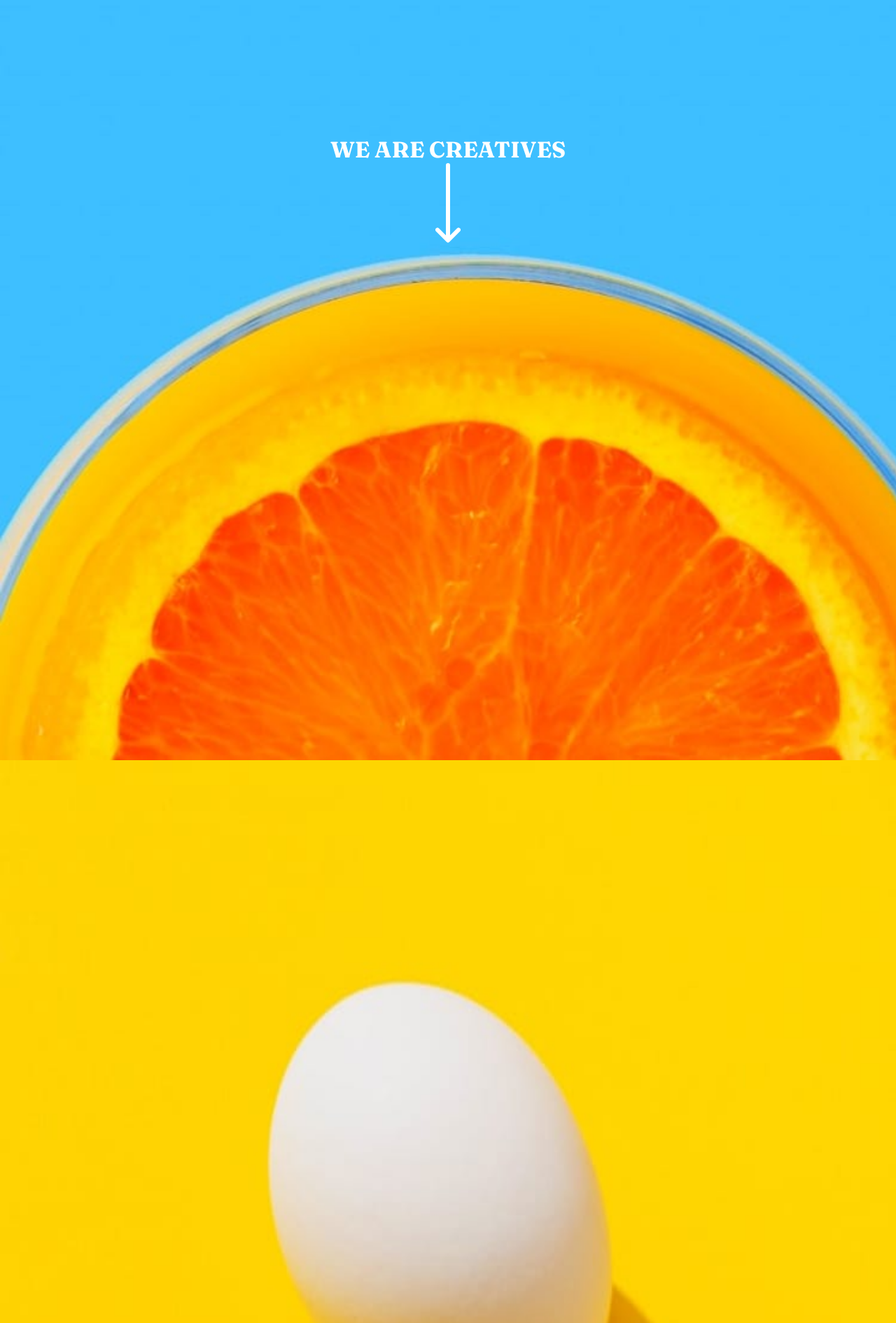
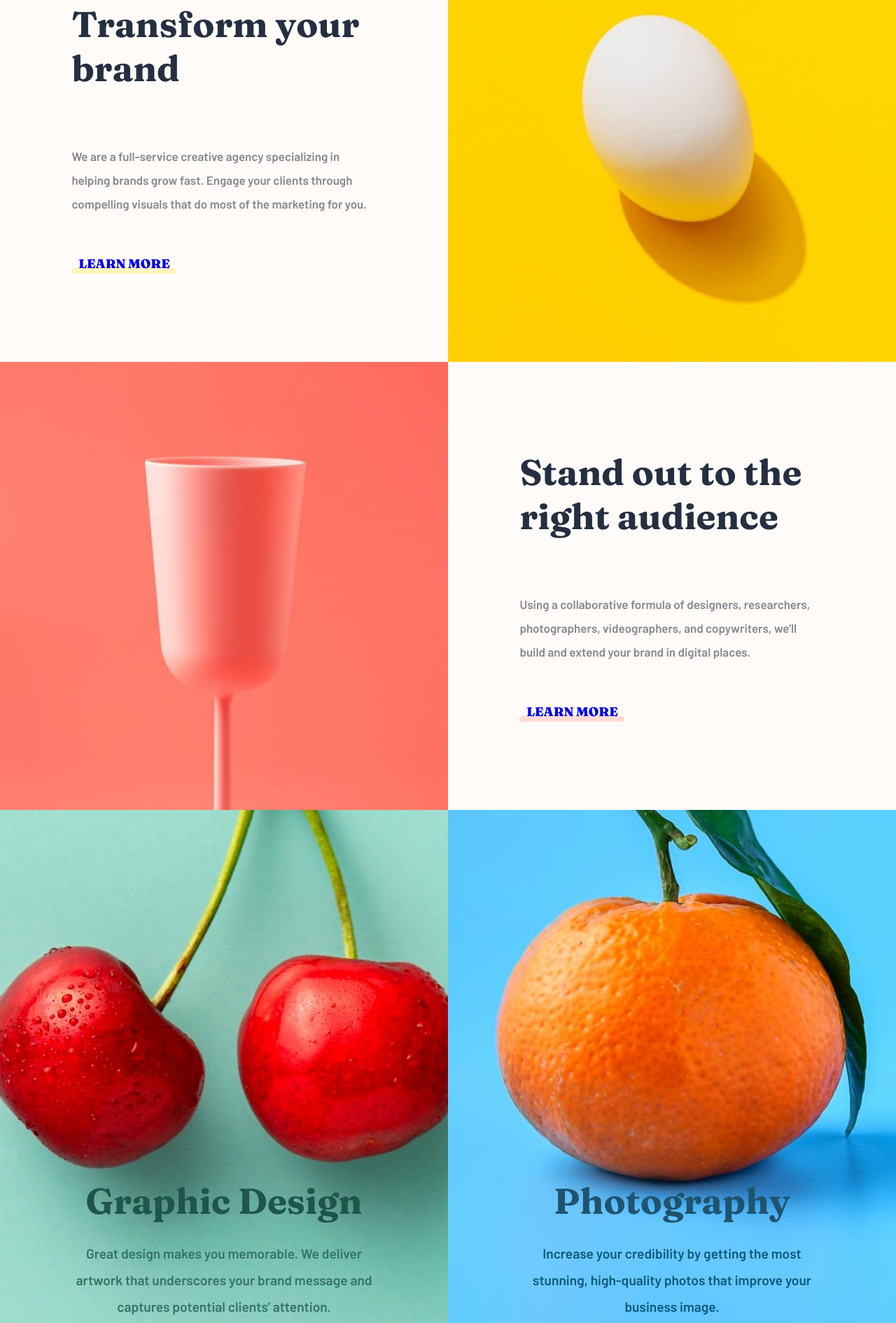
Before and after one commit to eklemis/sunnyside-agency-landing-page, a plain HTML site: page index.html in a window 1280 px wide. Shown: the part 834-2724 px from the top of the page at 70% size. Drawn offline with Linux system fonts and the light colour scheme.

Commit message:
Complete styling for desktop screen and improving backgrounds display for mobile screen

```diff
--- a/Style.css
+++ b/Style.css
@@ -18,9 +18,9 @@ nav, main, footer{
 }
 nav{
     width: 100%;
-    height: 150vw;
+    height: 143.4vw;
     background-image: url('./images/mobile/image-header.jpg');
-    background-size: cover;
+    background-size: 100vw 143.4vw;
 
     display: grid;
     grid-template-columns: 1fr 1fr;
@@ -32,7 +32,8 @@ nav{
 }
 nav h1{
     text-transform: uppercase;
-    font-size: 32px;
+    font-size: 62px;
+    margin-bottom: 50px;
 
     text-align: center;
     color: white;
@@ -354,3 +355,198 @@ footer div.footer-content div.footer-content-item:nth-child(3) img:hover{
 }
 .attribution { font-size: 11px; text-align: center; }
 .attribution a { color: hsl(228, 45%, 44%); }
+
+
+@media only screen and (min-width: 768px) {
+    nav{
+        background-image: url('./images/desktop/image-header.jpg');
+        background-size: 100vw 55.56vw;
+        height: 55.56vw;
+        width: 100%;
+
+        grid-template-columns: 1fr 1fr;
+        grid-template-rows: 1fr 3fr 4fr;
+    }
+    nav h1{
+        margin-bottom: 10vw;
+    }
+    nav div.burger{
+        display: none;
+    }
+    nav div.menu svg{
+        display: none;
+    }
+    nav div.menu{
+        position: relative;
+        display: flex;
+        flex-direction: row;
+        top: 0;
+        background-color: transparent;
+        height: 50px;
+        width: 80vw;
+        justify-content: flex-end;
+
+    }
+    nav div.menu a{
+        color: white;
+    }
+    nav div.menu a:hover{
+        background-color: white;
+        text-transform: uppercase;
+
+        font-family: 'Fraunces', sans-serif;
+        color: #fbd601;
+    }
+    main{
+        width: 100%;
+    }
+    section.why{
+        width: 100%;
+        display: grid;
+        grid-template-columns: 1fr 1fr;
+        grid-template-rows: 1fr 1fr;
+
+        row-gap: 0px;
+        column-gap: 0px;
+
+        padding: 0px 0px;
+    }
+    section.why div.why-item{
+        width: 100%;
+        height: 50vw;
+
+        padding: 100px 8vw;
+
+        align-items: flex-start;
+    }
+    section.why div.egg.why-item{
+        grid-row: 1;
+        grid-column: 2;
+
+        width: 100%;
+        height: 50vw;
+    }
+    section.why div.why-item:nth-child(2){
+        grid-row: 1;
+        grid-column: 1;
+
+        margin: 0px 0px;
+    }
+    section.why div.glass.why-item{
+        grid-row: 2;
+        grid-column: 1;
+
+        width: 100%;
+        height: 50vw;
+    }
+    section.why div.why-item:nth-child(4){
+        grid-row: 2;
+        grid-column: 2;
+
+        margin: 0px 0px;
+    }
+
+    section.why div.egg.why-item img{
+        width: 100%;
+        height: 100%;
+    }
+    section.why div.glass.why-item img{
+        width: 100%;
+        height: 100%;
+    }
+
+    section.why div.why-item h1{
+        text-align: left;
+        font-size: 4vw;
+        margin-bottom: 2vw;
+    }
+    section.why div.why-item p{
+        text-align: left;
+        font-size: 17px;
+        line-height: 2;
+        color: #88868f;
+
+        margin-top: 2vw;
+    }
+    section.why div.why-item a.learn-more{
+        font-size: 18px;
+
+        top: -18px
+    }
+    section.why div.why-item .line{
+        width: 150px;
+    }
+    section.service{
+        display: flex;
+        flex-direction: row;
+        column-gap: 0px;
+        margin-bottom: 70px;
+    }
+    section.service div.service-item{
+        display: flex;
+        flex-direction: column;
+
+        align-items: center;
+
+        width: 100%;
+        height: 60vw;
+        justify-content: flex-end;
+        padding-bottom: 3vw;
+
+        padding-left: 8vw;
+        padding-right: 8vw;
+    }
+    section.service div h1{
+        font-size: 4vw;
+        text-align: center;
+    }
+    section.service div p{
+        font-size: 1.5vw;
+    }
+    section.testimonials{
+        display: grid;
+        grid-template-columns: 1fr 1fr 1fr;
+        grid-template-rows: 1fr 3fr;
+
+        justify-items: center;
+
+        row-gap: 30px;
+    }
+    section.testimonials .testimonials-item{
+        /*border: red dashed 1px;*/
+    }
+    section.testimonials .testimonials-item:nth-child(1){
+        grid-row: 1;
+        grid-column: 1 / span 3;
+    }
+    section.testimonials .testimonials-item:nth-child(2){
+        grid-row: 2;
+        grid-column: 1;
+
+        padding: 30px 40px;
+    }
+    section.testimonials .testimonials-item:nth-child(3){
+        grid-row: 2;
+        grid-column: 2;
+
+        padding: 30px 40px;
+    }
+    section.testimonials .testimonials-item:nth-child(4){
+        grid-row: 2;
+        grid-column: 3;
+
+        padding: 30px 40px;
+    }
+    footer div.creative-images{
+        display: flex;
+        flex-direction: row;
+        column-gap: 0px;
+
+        align-items: center;
+        justify-items: center;
+    }
+    footer div.creative-images .creative-image-item{
+        width: 25vw;
+        height: 25vw;
+    }
+}
```
